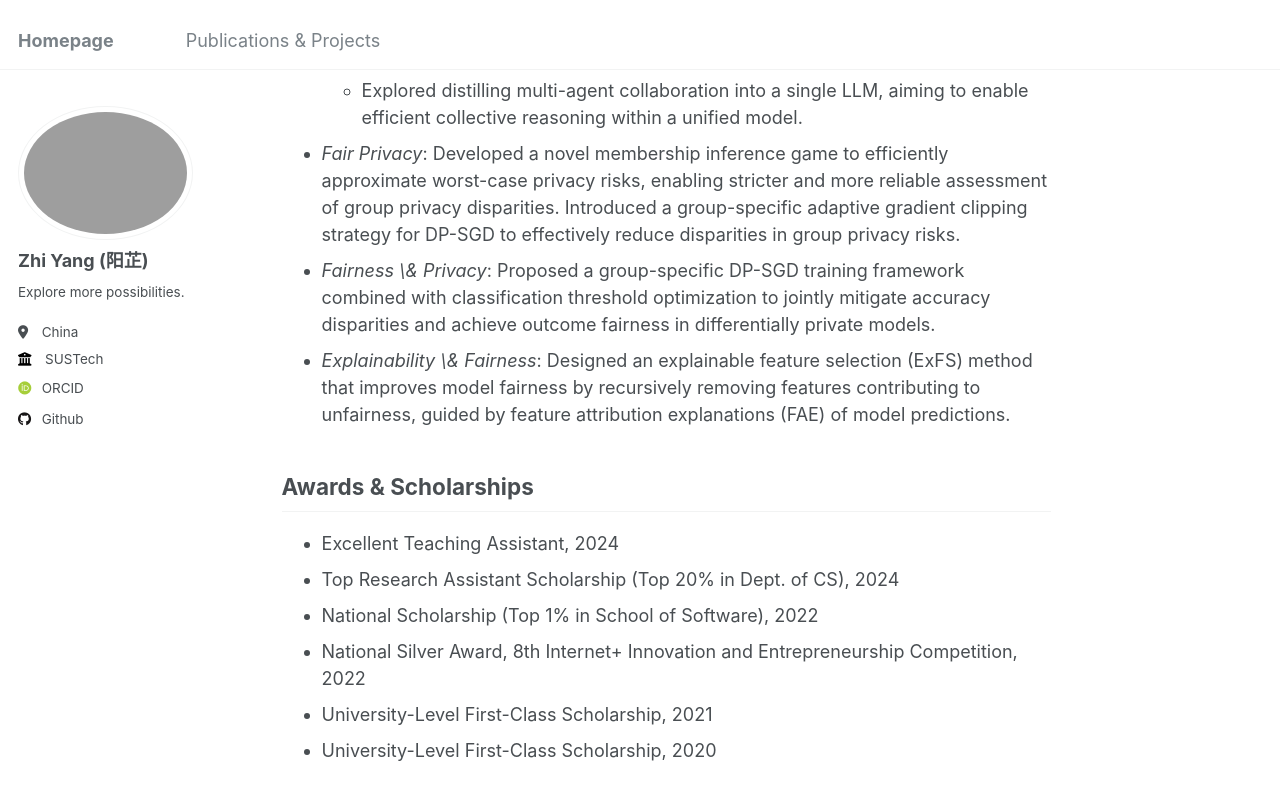
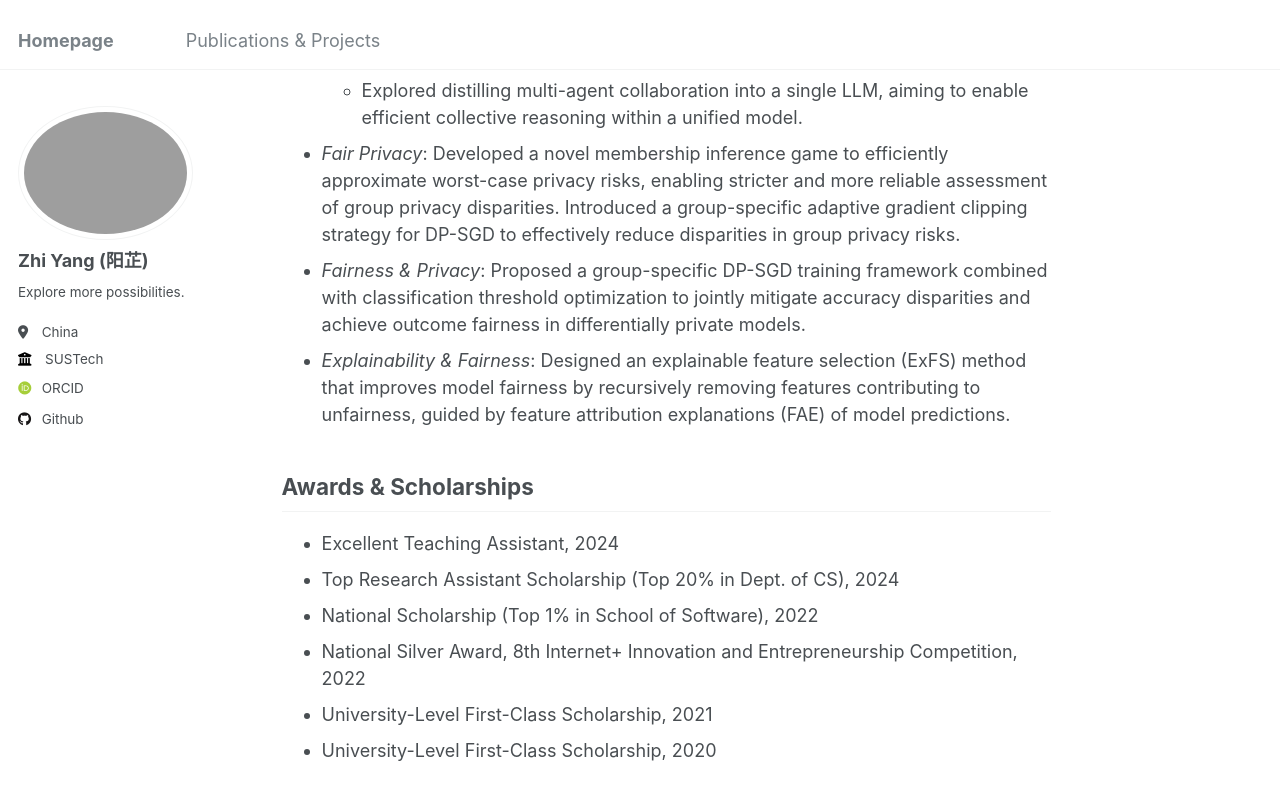
Before and after one commit to ruayz/ruayz.github.io, a Jekyll site: the page built from _pages/about.md, in a window 1280 px wide and 900 px high, scrolled down 1514 px. Shown: the top 800 px of the window. Built offline with Jekyll 4.4.1, drawn with Linux system fonts in a browser that asks for light colours; some web fonts are replaced.

```diff
--- a/_pages/about.md
+++ b/_pages/about.md
@@ -34,8 +34,8 @@ Research Experience
     - Investigated the impact of emotional prompts on agent behaviors in a multi-agent LLMs system across diverse network topologies, concluding that modern LLMs are robust to such stimuli, with no consistent topology-dependent variance.
     - Explored distilling multi-agent collaboration into a single LLM, aiming to enable efficient collective reasoning within a unified model.
 - *Fair Privacy*: Developed a novel membership inference game to efficiently approximate worst-case privacy risks, enabling stricter and more reliable assessment of group privacy disparities. Introduced a group-specific adaptive gradient clipping strategy for DP-SGD to effectively reduce disparities in group privacy risks.
-- *Fairness \& Privacy*: Proposed a group-specific DP-SGD training framework combined with classification threshold optimization to jointly mitigate accuracy disparities and achieve outcome fairness in differentially private models.
-- *Explainability \& Fairness*: Designed an explainable feature selection (ExFS) method that improves model fairness by recursively removing features contributing to unfairness, guided by feature attribution explanations (FAE) of model predictions.
+- *Fairness & Privacy*: Proposed a group-specific DP-SGD training framework combined with classification threshold optimization to jointly mitigate accuracy disparities and achieve outcome fairness in differentially private models.
+- *Explainability & Fairness*: Designed an explainable feature selection (ExFS) method that improves model fairness by recursively removing features contributing to unfairness, guided by feature attribution explanations (FAE) of model predictions.
 
 Awards & Scholarships
 ------
```
